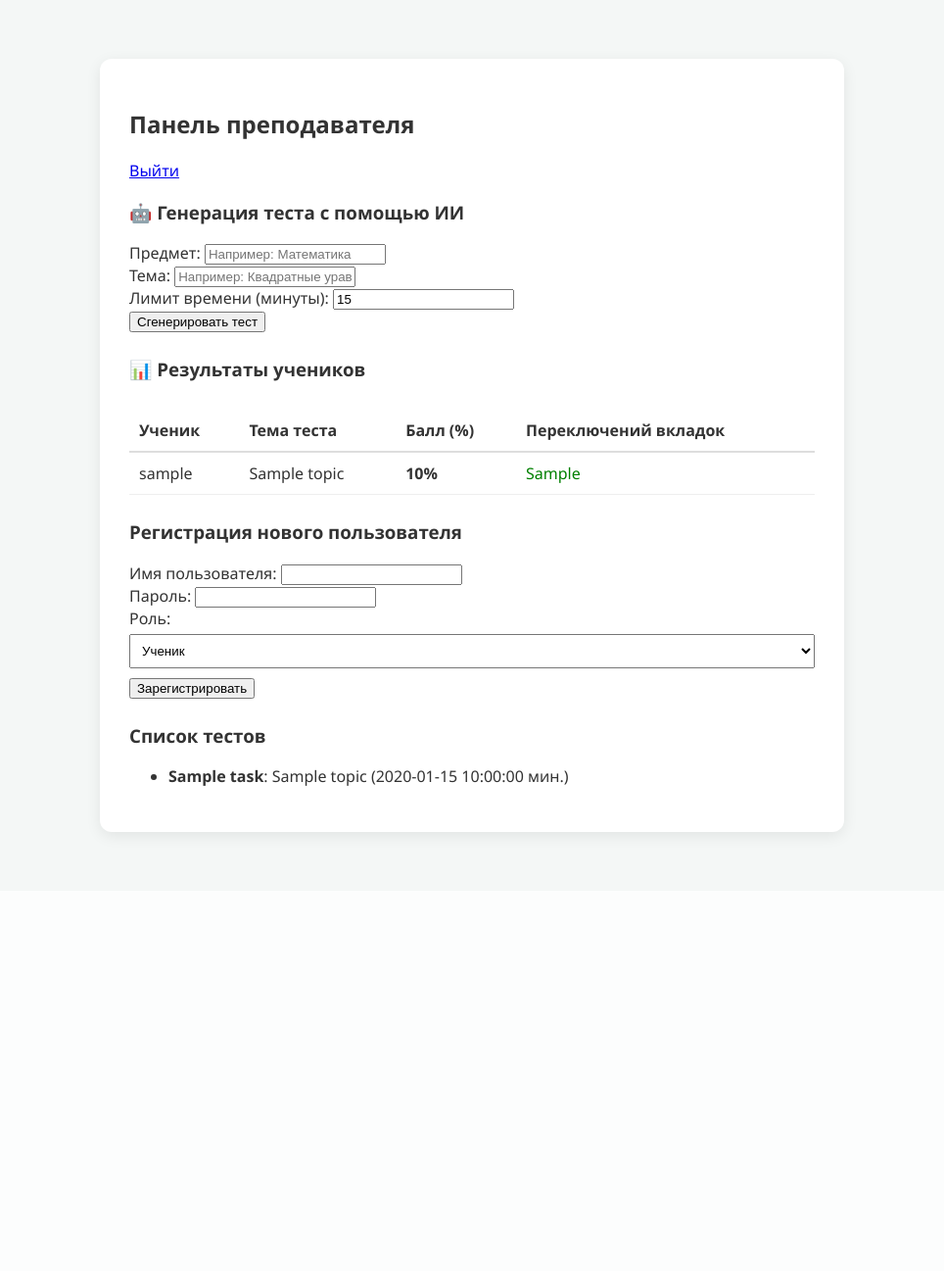
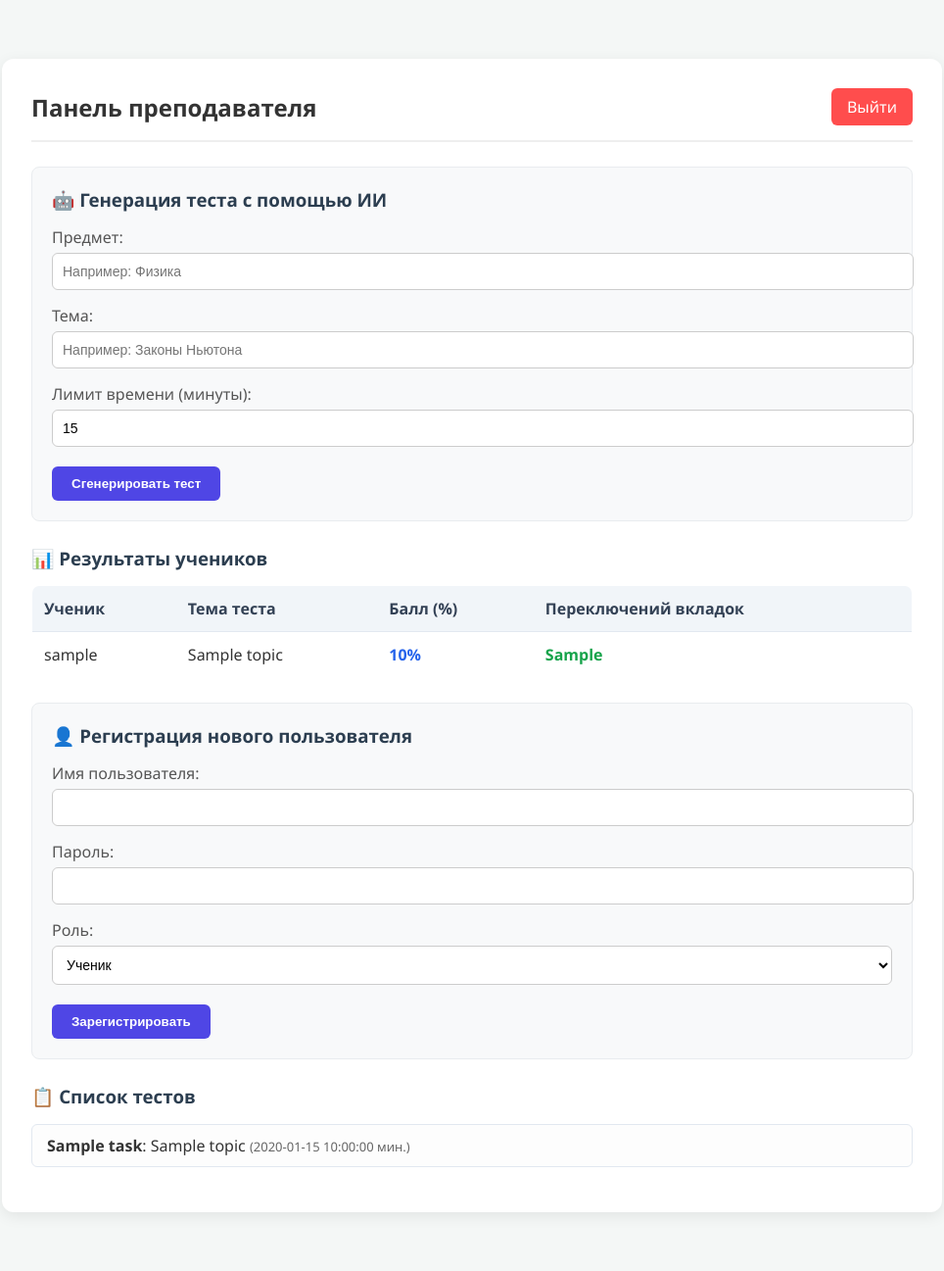
Before and after one commit to hamenovtamir-byte/SmartHomeTask, a FastAPI app: template templates/teacher.html in a window 1280 px wide. Shown: the whole page at 98% size, without its empty margins (158-1122 px from the left). Before the commit the page ends 858 px from the top, so only its background shows below. Run offline with FastAPI, Linux system fonts and the light colour scheme; the template is opened without the code that fills it: most values are stand-ins (such as "Sample title", 1, 10 or a date in 2020).

Commit message:
Update teacher.html

```diff
--- a/templates/teacher.html
+++ b/templates/teacher.html
@@ -7,56 +7,57 @@
     <link rel="stylesheet" href="/static/style.css">
 </head>
 <body>
-    <div class="container">
-        <header class="teacher-header">
-            <h2>Панель преподавателя</h2>
-            <a href="/logout" class="btn-logout">Выйти</a>
+    <div class="container" style="max-width: 900px; margin: 40px auto; background: #ffffff; padding: 30px; border-radius: 12px; box-shadow: 0 4px 15px rgba(0,0,0,0.08);">
+
+        <header class="teacher-header" style="display: flex; justify-content: space-between; align-items: center; border-bottom: 2px solid #eee; padding-bottom: 15px; margin-bottom: 25px;">
+            <h2 style="margin: 0; color: #333;">Панель преподавателя</h2>
+            <a href="/logout" class="btn-logout" style="background-color: #ff4d4d; color: white; padding: 8px 16px; border-radius: 6px; text-decoration: none; font-weight: 500; transition: background 0.2s;">Выйти</a>
         </header>
 
         <!-- Генерация теста с помощью ИИ -->
-        <section class="generator-card">
-            <h3>🤖 Генерация теста с помощью ИИ</h3>
+        <section class="generator-card" style="background: #f8f9fa; padding: 20px; border-radius: 8px; margin-bottom: 25px; border: 1px solid #e9ecef;">
+            <h3 style="margin-top: 0; color: #2c3e50; margin-bottom: 15px;">🤖 Генерация теста с помощью ИИ</h3>
             <form action="/teacher/generate_task_ai" method="POST">
-                <div class="form-group">
-                    <label>Предмет:</label>
-                    <input type="text" name="subject" required placeholder="Например: Математика">
+                <div class="form-group" style="margin-bottom: 15px;">
+                    <label style="display: block; margin-bottom: 5px; font-weight: 500; color: #555;">Предмет:</label>
+                    <input type="text" name="subject" required placeholder="Например: Физика" style="width: 100%; padding: 10px; border: 1px solid #ccc; border-radius: 6px; font-size: 14px;">
                 </div>
-                <div class="form-group">
-                    <label>Тема:</label>
-                    <input type="text" name="topic" required placeholder="Например: Квадратные уравнения">
+                <div class="form-group" style="margin-bottom: 15px;">
+                    <label style="display: block; margin-bottom: 5px; font-weight: 500; color: #555;">Тема:</label>
+                    <input type="text" name="topic" required placeholder="Например: Законы Ньютона" style="width: 100%; padding: 10px; border: 1px solid #ccc; border-radius: 6px; font-size: 14px;">
                 </div>
-                <div class="form-group">
-                    <label>Лимит времени (минуты):</label>
-                    <input type="number" name="time_limit" value="15" required>
+                <div class="form-group" style="margin-bottom: 20px;">
+                    <label style="display: block; margin-bottom: 5px; font-weight: 500; color: #555;">Лимит времени (минуты):</label>
+                    <input type="number" name="time_limit" value="15" required style="width: 100%; padding: 10px; border: 1px solid #ccc; border-radius: 6px; font-size: 14px;">
                 </div>
-                <button type="submit" class="btn-submit">Сгенерировать тест</button>
+                <button type="submit" class="btn-submit" style="background: #4f46e5; color: white; border: none; padding: 10px 20px; border-radius: 6px; font-weight: 600; cursor: pointer;">Сгенерировать тест</button>
             </form>
         </section>
 
         <!-- Результаты учеников -->
-        <section class="results-card" style="margin-top: 25px;">
-            <h3>📊 Результаты учеников</h3>
-            <div class="table-responsive" style="overflow-x: auto;">
-                <table style="width: 100%; border-collapse: collapse; margin-top: 10px;">
+        <section class="results-card" style="margin-bottom: 25px;">
+            <h3 style="color: #2c3e50; margin-bottom: 15px;">📊 Результаты учеников</h3>
+            <div style="overflow-x: auto;">
+                <table style="width: 100%; border-collapse: collapse; background: white; border: 1px solid #e9ecef; border-radius: 8px; overflow: hidden;">
                     <thead>
-                        <tr style="border-bottom: 2px solid #ddd; text-align: left;">
-                            <th style="padding: 10px;">Ученик</th>
-                            <th style="padding: 10px;">Тема теста</th>
-                            <th style="padding: 10px;">Балл (%)</th>
-                            <th style="padding: 10px;">Переключений вкладок</th>
+                        <tr style="background-color: #f1f5f9; text-align: left; color: #334155;">
+                            <th style="padding: 12px; border-bottom: 1px solid #e2e8f0;">Ученик</th>
+                            <th style="padding: 12px; border-bottom: 1px solid #e2e8f0;">Тема теста</th>
+                            <th style="padding: 12px; border-bottom: 1px solid #e2e8f0;">Балл (%)</th>
+                            <th style="padding: 12px; border-bottom: 1px solid #e2e8f0;">Переключений вкладок</th>
                         </tr>
                     </thead>
                     <tbody>
                         {% for r in results %}
-                            <tr style="border-bottom: 1px solid #eee;">
-                                <td style="padding: 10px;">{{ r.username }}</td>
-                                <td style="padding: 10px;">{{ r.topic }}</td>
-                                <td style="padding: 10px;"><strong>{{ r.score }}%</strong></td>
-                                <td style="padding: 10px; color: {% if r.tab_switches > 0 %}red{% else %}green{% endif %};">{{ r.tab_switches }}</td>
+                            <tr style="border-bottom: 1px solid #f1f5f9;">
+                                <td style="padding: 12px; color: #333;">{{ r.username }}</td>
+                                <td style="padding: 12px; color: #333;">{{ r.topic }}</td>
+                                <td style="padding: 12px; font-weight: bold; color: #2563eb;">{{ r.score }}%</td>
+                                <td style="padding: 12px; font-weight: bold; color: {% if r.tab_switches > 0 %}#dc2626{% else %}#16a34a{% endif %};">{{ r.tab_switches }}</td>
                             </tr>
                         {% else %}
                             <tr>
-                                <td colspan="4" style="padding: 15px; text-align: center; color: #777;">Пока нет сданных результатов.</td>
+                                <td colspan="4" style="padding: 20px; text-align: center; color: #888;">Пока нет сданных результатов.</td>
                             </tr>
                         {% endfor %}
                     </tbody>
@@ -64,40 +65,43 @@
             </div>
         </section>
 
-        <!-- Регистрация пользователей (возвращена на место!) -->
-        <section class="register-card" style="margin-top: 25px;">
-            <h3>Регистрация нового пользователя</h3>
+        <!-- Регистрация нового пользователя -->
+        <section class="register-card" style="background: #f8f9fa; padding: 20px; border-radius: 8px; margin-bottom: 25px; border: 1px solid #e9ecef;">
+            <h3 style="margin-top: 0; color: #2c3e50; margin-bottom: 15px;">👤 Регистрация нового пользователя</h3>
             <form action="/register" method="POST">
-                <div class="form-group">
-                    <label>Имя пользователя:</label>
-                    <input type="text" name="username" required>
+                <div class="form-group" style="margin-bottom: 15px;">
+                    <label style="display: block; margin-bottom: 5px; font-weight: 500; color: #555;">Имя пользователя:</label>
+                    <input type="text" name="username" required style="width: 100%; padding: 10px; border: 1px solid #ccc; border-radius: 6px; font-size: 14px;">
                 </div>
-                <div class="form-group">
-                    <label>Пароль:</label>
-                    <input type="password" name="password" required>
+                <div class="form-group" style="margin-bottom: 15px;">
+                    <label style="display: block; margin-bottom: 5px; font-weight: 500; color: #555;">Пароль:</label>
+                    <input type="password" name="password" required style="width: 100%; padding: 10px; border: 1px solid #ccc; border-radius: 6px; font-size: 14px;">
                 </div>
-                <div class="form-group">
-                    <label>Роль:</label>
-                    <select name="role" style="width: 100%; padding: 8px; margin-top: 5px;">
+                <div class="form-group" style="margin-bottom: 20px;">
+                    <label style="display: block; margin-bottom: 5px; font-weight: 500; color: #555;">Роль:</label>
+                    <select name="role" style="width: 100%; padding: 10px; border: 1px solid #ccc; border-radius: 6px; font-size: 14px; background: white;">
                         <option value="student">Ученик</option>
                         <option value="teacher">Преподаватель</option>
                     </select>
                 </div>
-                <button type="submit" class="btn-submit" style="margin-top: 10px;">Зарегистрировать</button>
+                <button type="submit" class="btn-submit" style="background: #4f46e5; color: white; border: none; padding: 10px 20px; border-radius: 6px; font-weight: 600; cursor: pointer;">Зарегистрировать</button>
             </form>
         </section>
 
         <!-- Список созданных тестов -->
-        <section class="tasks-list" style="margin-top: 25px;">
-            <h3>Список тестов</h3>
-            <ul>
+        <section class="tasks-list">
+            <h3 style="color: #2c3e50; margin-bottom: 10px;">📋 Список тестов</h3>
+            <ul style="list-style-type: none; padding: 0;">
                 {% for task in tasks %}
-                    <li><strong>{{ task.subject }}</strong>: {{ task.topic }} ({{ task.time_limit }} мин.)</li>
+                    <li style="background: #fdfdfd; border: 1px solid #e2e8f0; padding: 10px 15px; border-radius: 6px; margin-bottom: 8px;">
+                        <strong>{{ task.subject }}</strong>: {{ task.topic }} <span style="color: #666; font-size: 13px;">({{ task.time_limit }} мин.)</span>
+                    </li>
                 {% else %}
-                    <p>Тестов пока нет.</p>
+                    <p style="color: #888;">Тестов пока нет.</p>
                 {% endfor %}
             </ul>
         </section>
+
     </div>
 </body>
 </html>
```
